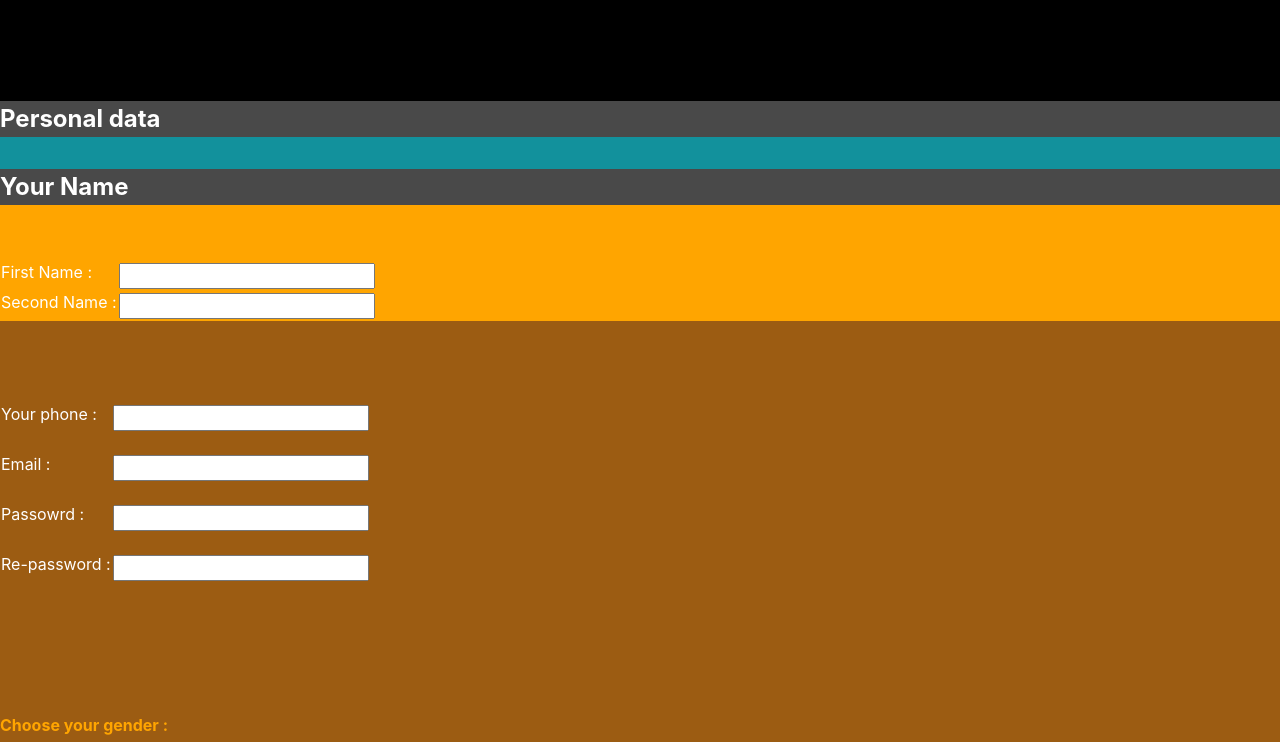
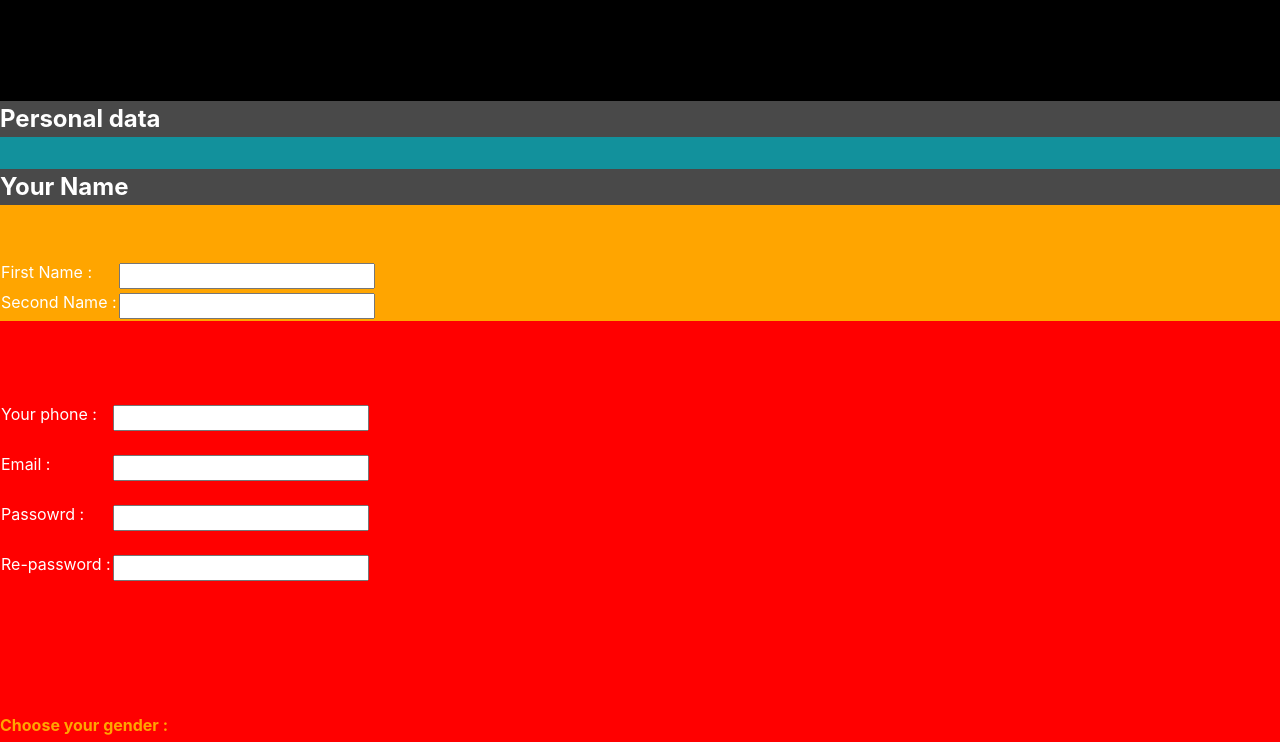
Before and after one commit to Muhammad-VII/Dom-ex, a plain HTML site: page index.html in a window 1280 px wide. Shown: the part 51-793 px from the top of the page. Drawn offline with Linux system fonts and the light colour scheme.

Commit message:
Changing color form

```diff
--- a/index.html
+++ b/index.html
@@ -17,7 +17,7 @@
         <legend style="background-color: rgb(73, 73, 73);"> <b> Personal data </b> </legend>
         <br>
 
-        <form style="background-color: rgb(156, 92, 18);">
+        <form style="background-color: rgb(255, 0, 0);">
             <fieldset style="background-color: orange; border: rgb(156, 92, 18);">
                 <legend style="background-color: rgb(73, 73, 73);"> <b> Your Name </b> </legend>
                 <br>
```
